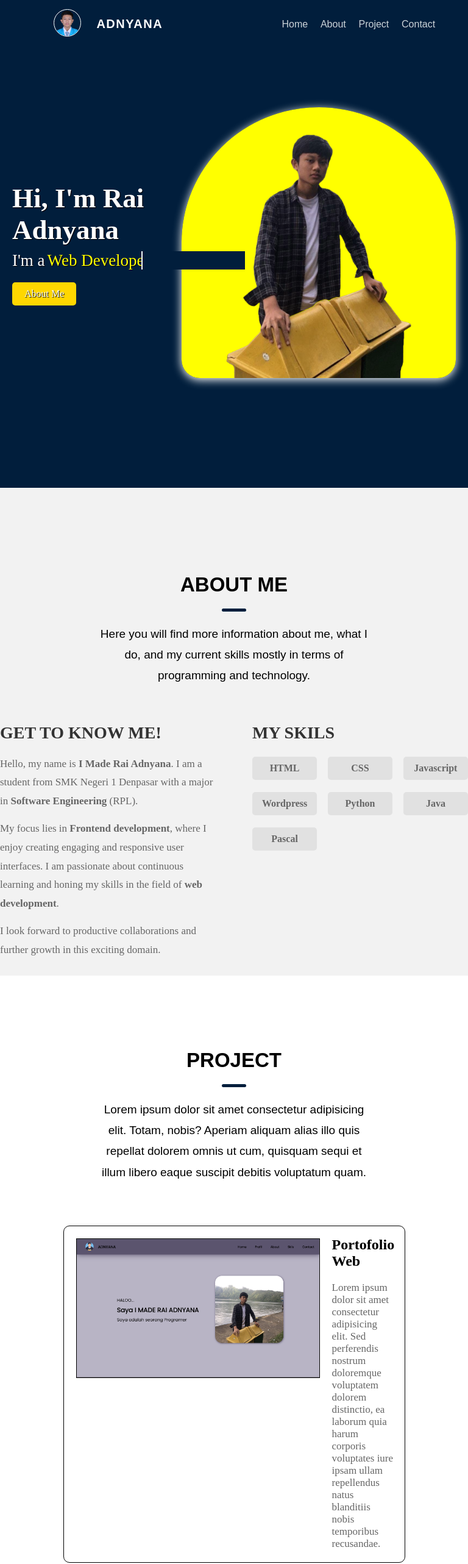
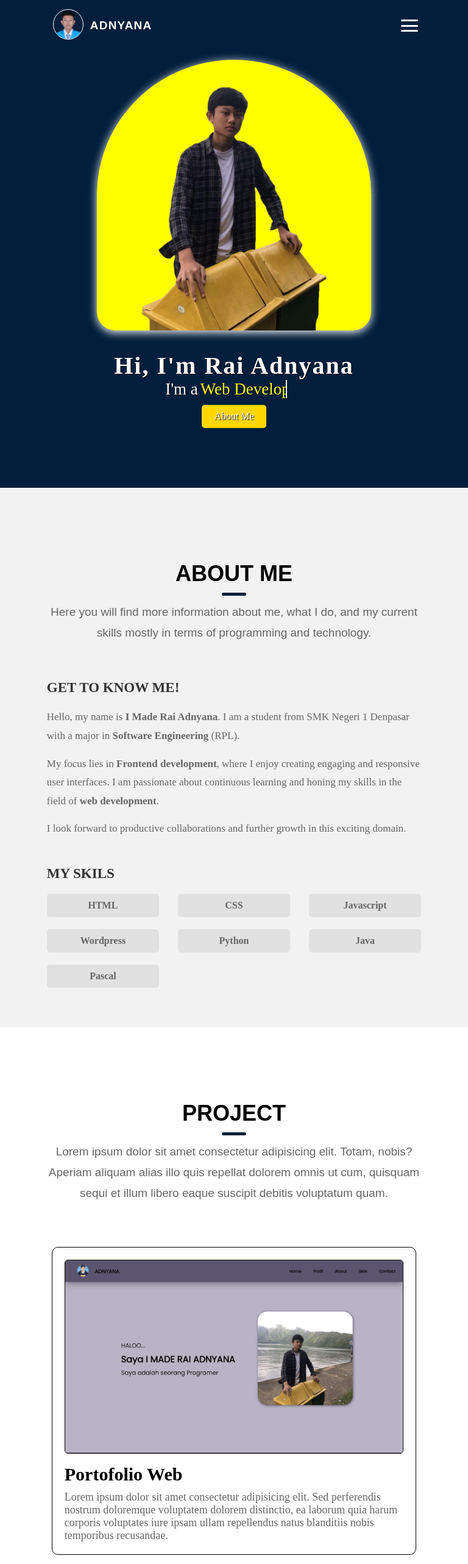
Before and after one commit to RaiAdnyana/Portofolio-Rai2, a plain HTML site: page index.html in a window 768 px wide. Shown: the top 2565 px of the page at 61% size. Drawn offline with Linux system fonts and the light colour scheme; a web font is replaced by a local one.

Commit message:
Update style.css
tablet

```diff
--- a/style.css
+++ b/style.css
@@ -798,5 +798,258 @@ body {
       hr {
         display: none;
       }
+}
 
+@media screen and (min-width: 577px) and (max-width: 884px){
+    /* menu */
+    .menu-toggle {
+        display: flex;
+        z-index: 2;
+    }
+
+    .menu {
+        position: absolute;
+        top: 0;
+        right: 0;
+        height: 250px;
+        width: 30%;
+        justify-content: space-evenly;
+        flex-direction: column;
+        align-items: start;
+        margin-top: -7px;
+        padding-left: 50px;
+        background-color: #011e3c;
+        z-index: 1;
+        transform: translateX(100%);
+        transition: all 1s;
+        opacity: 0;
+        border-bottom-left-radius: 10px;
+        box-shadow: 0px 0px 5px 1px black;
+    }
+
+    .menu.slide {
+        opacity: 1;
+        transform: translateX(0);
+    }
+
+    /* nav */
+    .wrapper {
+        width: 80%;
+    }
+
+    .container-logo {
+        margin-left: 0;
+    }
+
+    .logoFoto {
+        margin-right: -4px;
+    }
+
+    .logoFoto img {
+        width: 50px;
+    }
+
+    .logoTeks {
+        font-size: 19px;
+        letter-spacing: 1.2px;
+    }
+
+    /* umum */
+    .judul {
+        font-size: 24px;
+        margin-bottom: 10px;
+    }
+
+    .keterangan-judul{
+        text-align: center;
+        width: 80%;
+        margin-bottom: 60px;
+        font-size: 19px;
+        color: #666;
+    }
+
+    .GarisJudul {
+        width: 40px;
+        height: 5px;
+        background-color: #011e3c;
+        border-radius: 20px;
+        margin-bottom: 10px;
+    }
+    /* end */
+
+    /* Home */
+    .Home {
+    flex-direction: column-reverse;
+    padding: 0px;
+    }
+
+    .HomeTeks {
+        width: 80%;
+        text-align: center;
+    }
+
+    .HomeTeks h1 {
+        font-size: 40px;
+        margin-bottom: 0px;
+        letter-spacing: 2px;
+    }
+
+    .container-teks{
+        margin-bottom: 10px;
+    }
+
+    .teks {
+        font-size: 27px;
+        margin-bottom : 20px;
+    }
+
+    .foto{
+        margin-bottom: 30px;
+    }
+
+    .foto img {
+        width: 450px;
+        border-radius: 50% 50% 30px 30px;
+        box-shadow: 0 3px 15px white;
+    }
+
+
+    /* about */
+    .About {
+        padding-top: 120px;
+        height: fit-content;
+        padding-bottom: 45px;
+    }
+
+    .isiAbout {
+        flex-direction: column;
+    }
+
+    .cerita {
+        width: 80%;
+        height: auto;
+        margin-right: 0;
+        margin-bottom: 30px;
+    }
+
+    .judul-cerita h1{
+        font-size: 23px;
+        margin-bottom: 20px;
+    }
+
+    .cerita-isi{
+        font-size: 19px;
+    }
+
+    .judul2 h1 {
+        font-size: 23px;
+        margin-bottom: 20px;
+    }
+
+
+    .skilRai {
+        width: 80%;
+        height: auto;
+        margin-left: 0;
+    }
+
+    /* Project */
+    .Project{
+        padding-top: 120px;
+    }
+
+        .project {
+            align-items: center;
+            flex-direction: column;
+            width: 80%;
+        }
+
+        .fotoProject{
+            display: flex;
+            flex-direction: column;
+            align-items: center;
+            width: 100%;
+        }
+
+        .fotoProject img{
+            width: 100%;
+            border-radius: 5px;
+        }
+
+            .keteranganProject{
+                margin-top: 20px;
+                display: flex;
+                flex-direction: column;
+                align-items: left;
+                justify-content: start;
+                padding-left: 0;
+            }
+                .judulProject{
+                    font-size: 20px;
+                    margin-bottom: 10px;
+                    margin-top: -3px;
+                }
+
+                .deskripsiProject p{
+                    font-size: 18px;
+                }
+    /* Project End */
+
+    /* Contact */
+    .Contact {
+        padding-top: 120px;
+        height: auto;
+        padding-bottom: 40px;
+    }
+
+    .font{
+        color: #fff;
+    }
+
+    .Hubungi {
+        flex-direction: column;
+        align-items: center;
+    }
+
+    .HubungiKanan {
+        flex-direction: row;
+        width: 80%;
+        margin-bottom: 20px;
+
+    }
+
+    .medsos{
+        display: flex;
+        flex-direction: column;
+        height: 320px;
+        margin-left: 20px;
+        margin-top: 0px
+    }
+
+    .medsos i {
+        margin: 30px;
+    }
+
+    .Hubungikiri {
+        width: 80%;
+        margin-left: 0;
+        margin-bottom: 0;
+    }
+
+    .Hubungikiri iframe {
+        width: 100%;
+        height: 270px;
+        border: none;
+    }
+    /* Contact End */
+      .footerisi {
+      }
+
+      .Copyright {
+        text-align: center;
+        margin-top: 0;
+      }
+
+      hr {
+      }
 }
```
